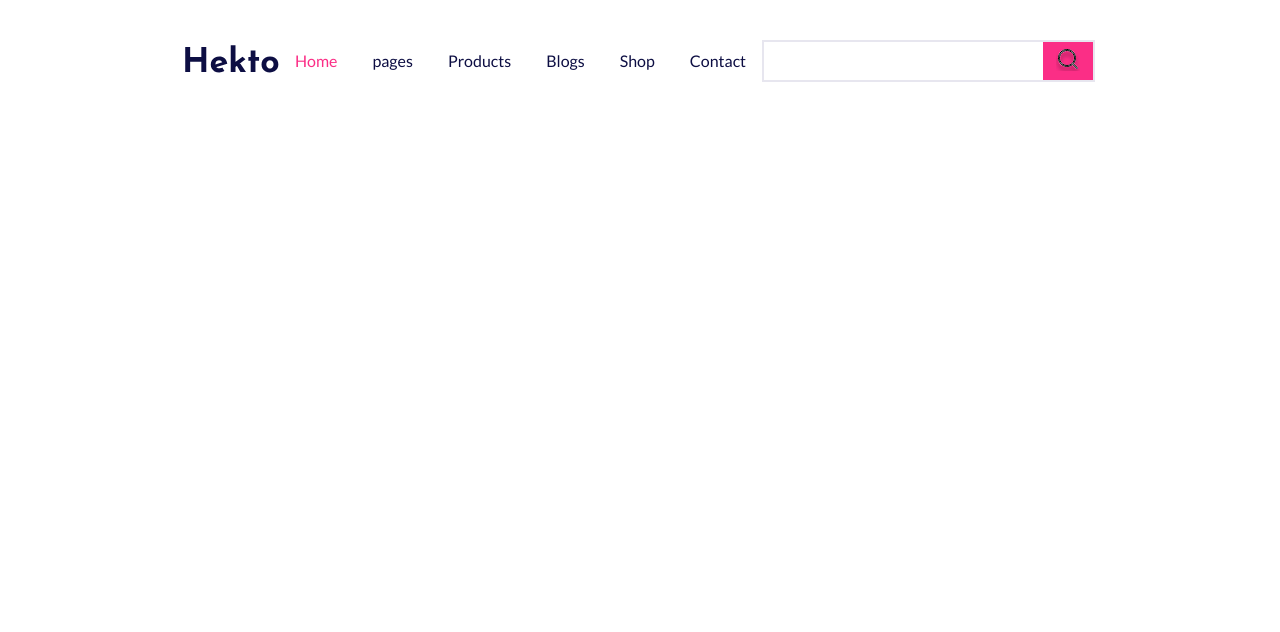
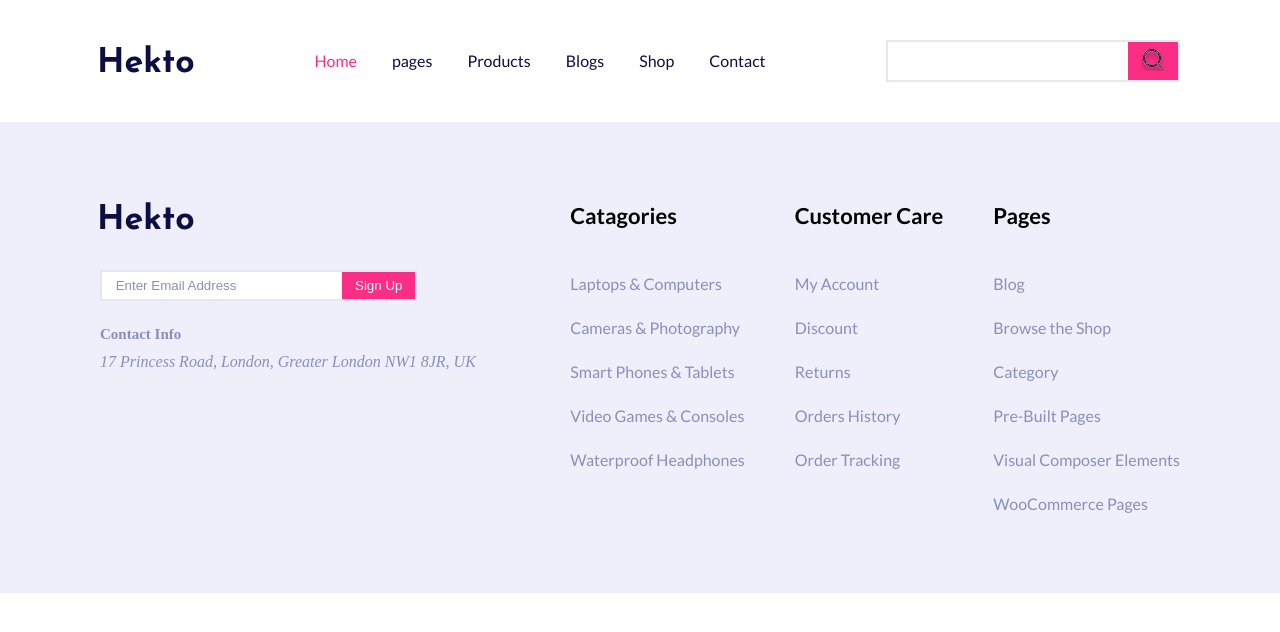
Before and after one commit to MArwaFaqeeh/hekto15, a plain HTML site: page index.html in a window 1280 px wide. Drawn offline with Linux system fonts and the light colour scheme.

Commit message:
create footer section

```diff
--- a/assets/base.css
+++ b/assets/base.css
@@ -9,6 +9,22 @@
     --main-f-family: "Lato", sans-serif;
     --secondary-f-family: "Josefin Sans", sans-serif;
 
+}
+
+.main-f-family {
+    font-family: var(--main-f-family);
+}
+
+.secondary-f-family {
+    font-family: var(--secondary-f-family);
+}
+
+.white-color {
+    color: white;
+}
+
+.footer-color {
+    color: #8A8FB9;
 }
 
 .btn {
@@ -133,6 +149,16 @@ ul {
 
 .mb-4 {
     margin-bottom: 20px;
+
+}
+
+.mb-5 {
+    margin-bottom: 25px;
+
+}
+
+.mb-8 {
+    margin-bottom: 40px;
 
 }
 
@@ -336,11 +362,29 @@ ul {
 .g-5 {
     gap: 25px;
 }
+
 .g-6 {
     gap: 30px;
 }
+
 .g-7 {
     gap: 35px;
+}
+
+.g-8 {
+    gap: 40px;
+}
+
+.g-9 {
+    gap: 45px;
+}
+
+.g-10 {
+    gap: 50px;
+}
+
+.g-11 {
+    gap: 55px;
 }
 
 .justify-center {
@@ -359,8 +403,14 @@ ul {
     justify-content: space-around;
 }
 
+.justify-start {
+    justify-content: flex-start;
+
+}
+
 .justify-between {
     justify-content: space-between;
+
 
 }
 
@@ -426,8 +476,6 @@ ul {
 .column {
     display: flex;
     flex-direction: column;
-    justify-content: center;
-    align-items: center;
     flex-wrap: wrap;
 }
 
@@ -488,7 +536,27 @@ ul {
 .container-300 {
     padding: 0 300px;
 }
-.container{
+
+.container {
     width: calc(100% - 370px);
     margin: auto;
 }
+
+
+@media screen and (max-width:1400px) {
+    .container {
+        width: calc(100% - 200px);
+    }
+}
+
+@media screen and (max-width:992px) {
+    .container {
+        width: calc(100% - 100px);
+    }
+}
+
+@media screen and (max-width:576px) {
+    .container {
+        width: calc(100% - 40px);
+    }
+}
--- a/assets/main.css
+++ b/assets/main.css
@@ -1,3 +1,5 @@
+/*start header*/
+
 .header {
     background-color: white;
     padding: 40px 0;
@@ -20,7 +22,7 @@
 @media screen and (max-width:1200px) {
 
     .list,
-    .search {
+    .header .search {
         display: none;
     }
 
@@ -32,13 +34,15 @@
 
 .search form {
     border: #E7E6EF 2px solid;
+    display: flex;
 }
 
 .search form input {
     border: none;
     outline: none;
-    width: 275px;
+    width: 240px;
     padding-left: 10px;
+
 }
 
 .search form button {
@@ -47,3 +51,69 @@
     background-color: var(--primar-color);
     padding: 6px 13px;
 }
+
+/*end header*/
+
+/*start footer*/
+
+.footer {
+    background-color: #EEEFFB;
+    padding: 80px 0;
+
+}
+
+.footer .left-side {
+    display: flex;
+    flex-direction: column;
+    align-items: flex-start;
+    flex-grow: 1;
+}
+
+.footer input::placeholder {
+    color: #8A8FB9;
+}
+
+.footer .row {
+    align-items: flex-start;
+}
+
+.right-side a {
+    font-family: var(--main-f-family);
+    color: #8A8FB9;
+    font-size: 16px;
+}
+
+.footer .right-side h2 {
+    font-family: var(--main-f-family);
+    font-size: 22px;
+
+}
+
+@media screen and (max-width:1200px) {
+
+    .footer .right-side,
+    .footer .left-side {
+        width: 100%;
+    }
+
+}
+
+@media screen and (max-width:710px) {
+
+    .footer .footer-item {
+        width: 100%;
+        text-align: center;
+
+    }
+
+}
+
+@media screen and (max-width:1200px) {
+
+    .footer .right-side h2 {
+        margin-top: 20px;
+
+    }
+}
+
+/*end footer*/
--- a/index.html
+++ b/index.html
@@ -56,6 +56,70 @@
         </div>
 
     </header>
+    <!-- footer section -->
+    <footer class="footer">
+        <div class="container">
+            <div class="row  ">
+
+                <div class="left-side d-flex">
+                    <img src="./assets/img/header/logo.svg" class="mb-8" alt="logo" />
+                    <div class="search">
+                        <form class="mb-5">
+                            <input type="email" class=" pt-1 " placeholder=" Enter Email Address">
+
+                            <button type="submit" class="white-color ">Sign Up</button>
+                        </form>
+                    </div>
+                    <h2 class="f-size-3 footer-color mb-2 f-size-">Contact Info</h2>
+                    <address class="footer-color f-size-">17 Princess Road, London, Greater London NW1 8JR, UK</address>
+                </div>
+
+                <div class="right-side row g-10">
+
+                    <div class="footer-item column g-9">
+                        <h2 class="secondary-f-family">Catagories</h2>
+                        <nav class="column g-5">
+                            <a href="#">Laptops & Computers</a>
+                            <a href="#">Cameras & Photography</a>
+                            <a href="#">Smart Phones & Tablets</a>
+                            <a href="#">Video Games & Consoles</a>
+                            <a href="#">Waterproof Headphones</a>
+                        </nav>
+                    </div>
+
+                    <div class="footer-item column g-9">
+                        <h2 class="secondary-f-family">Customer Care</h2>
+                        <nav class="column g-5">
+                            <a href="#">My Account</a>
+                            <a href="#">Discount</a>
+                            <a href="#">Returns</a>
+                            <a href="#">Orders History</a>
+                            <a href="#">Order Tracking</a>
+                        </nav>
+                    </div>
+
+                    <div class="footer-item column g-9">
+                        <h2 class="secondary-f-family">Pages</h2>
+                        <nav class="column g-5">
+                            <a href="#">Blog</a>
+                            <a href="#">Browse the Shop</a>
+                            <a href="#">Category</a>
+                            <a href="#">Pre-Built Pages</a>
+                            <a href="#">Visual Composer Elements</a>
+                            <a href="#">WooCommerce Pages</a>
+                        </nav>
+                    </div>
+                </div>
+
+            </div>
+        </div>
+        </div>
+
+
+
+
+
+    </footer>
 
 
 </body>
```
